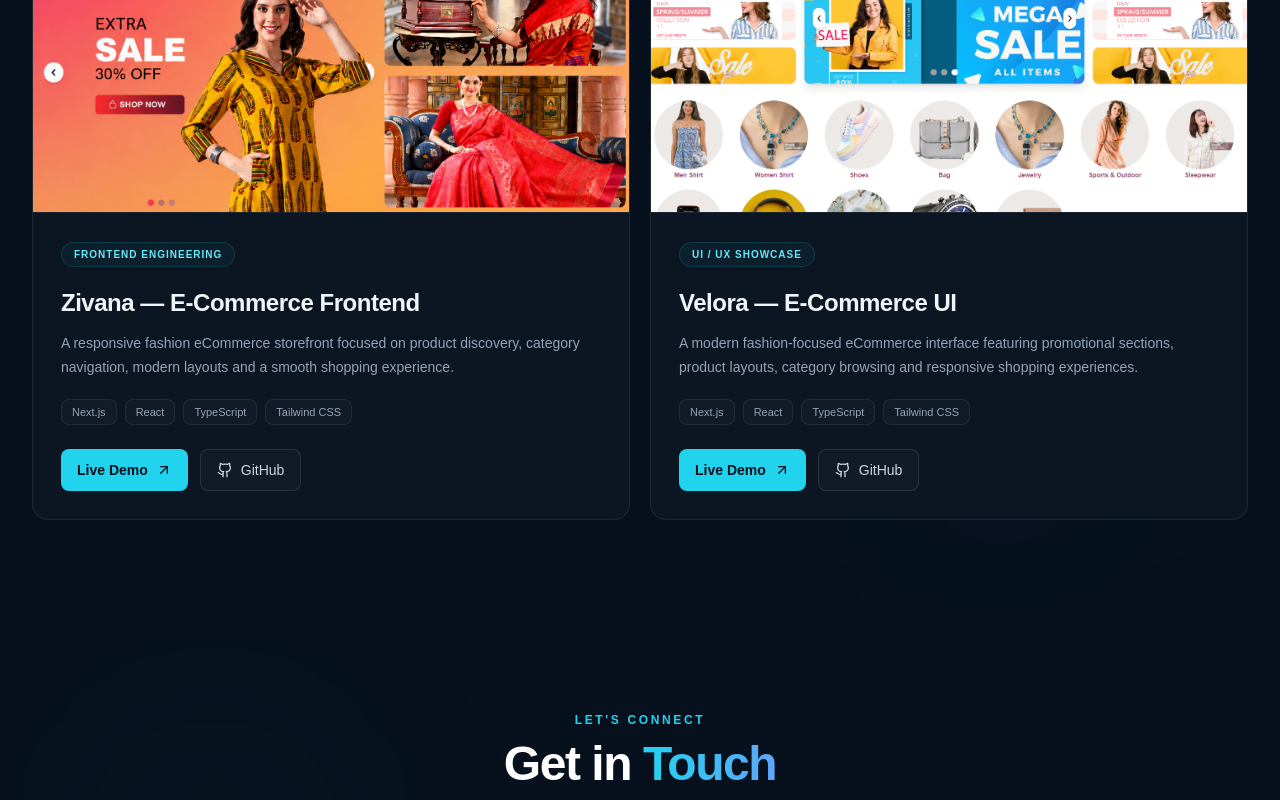
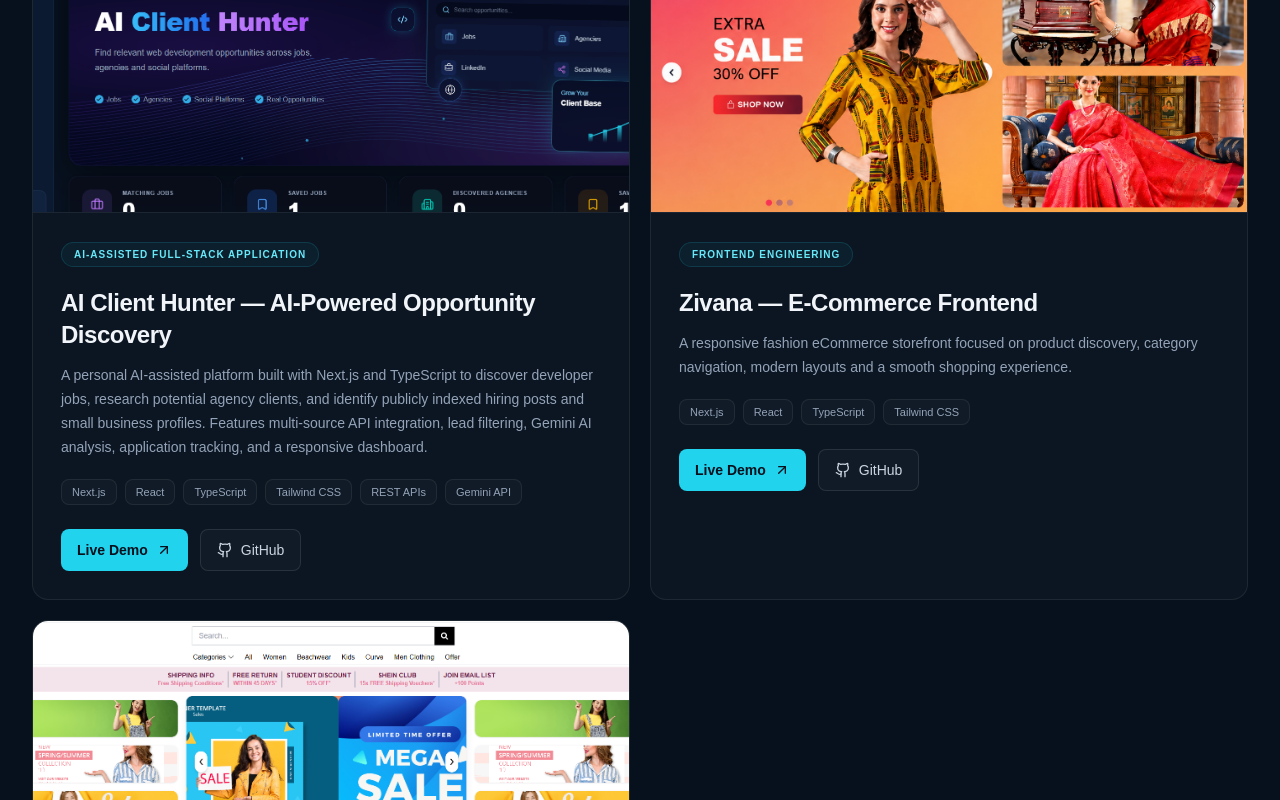
Before and after one commit to Fatema-Akther/fatema-portfolio, a Next.js app: page / in a window 1280 px wide. Shown: the part 3558-4358 px from the top of the page. Built offline with nearby package versions, Linux system fonts and the light colour scheme.

Commit message:
upddate portfolio

```diff
--- a/src/components/Projects.tsx
+++ b/src/components/Projects.tsx
@@ -1,291 +1,3 @@
-
-
-
-
-
-
-// "use client";
-
-// import Image from "next/image";
-
-// interface Project {
-//   title: string;
-//   description: string;
-//   image: string;
-//   live: string;
-//   github?: string;
-//   frontendGithub?: string;
-//   backendGithub?: string;
-//   caseStudy?: string;
-//   tech: string[];
-// }
-
-// export default function Projects() {
-//   const projects: Project[] = [
-//     {
-//       title: "Complete eCommerce Management System",
-
-//       description:
-//         "A complete eCommerce business management system built with Next.js, NestJS, and PostgreSQL, featuring product management, inventory tracking, order processing, Stripe mock payment, Shippo API integration, and an admin dashboard.",
-
-//       image: "/images/1.png",
-
-//       live: "https://www.sumashop.xyz/",
-
-//       caseStudy: "/pdf/ecommerce-case-study1.pdf",
-
-//       frontendGithub:
-//         "https://github.com/Fatema-Akther/My_Shop_Frontend",
-
-//       backendGithub:
-//         "https://github.com/Fatema-Akther/My_Shop_Backend",
-
-//       tech: [
-//         "Next.js",
-//         "NestJS",
-//         "TypeScript",
-//         "PostgreSQL",
-//         "Tailwind CSS",
-//       ],
-//     },
-
-//     {
-//       title: "E-Commerce Frontend",
-
-//       description:
-//         "A modern and responsive eCommerce frontend built with Next.js and Tailwind CSS, focused on clean UI, product browsing, responsive layouts, and a smooth shopping experience.",
-
-//       image: "/images/homepage2.png",
-
-//       live: "https://e-commerce-frontend-murex-mu.vercel.app/",
-
-//       github:
-//         "https://github.com/Fatema-Akther/nextjs-ecommerce-ui",
-
-//       tech: [
-//         "Next.js",
-//         "React",
-//         "TypeScript",
-//         "Tailwind CSS",
-//       ],
-//     },
-
-//     {
-//       title: "Velora — E-Commerce UI",
-
-//       description:
-//         "A fashion-focused eCommerce UI built with Next.js and Tailwind CSS, featuring modern product layouts, category browsing, promotional sections, and responsive shopping experiences.",
-
-//       image: "/images/3.png",
-
-//       live: "https://e-commerce-frontend-project-2.vercel.app/",
-
-//       github:
-//         "https://github.com/Fatema-Akther/velora-ecommerce-frontend",
-
-//       tech: [
-//         "Next.js",
-//         "React",
-//         "TypeScript",
-//         "Tailwind CSS",
-//       ],
-//     },
-//   ];
-
-//   const featuredProject = projects[0];
-//   const otherProjects = projects.slice(1);
-
-//   return (
-//     <section
-//       id="projects"
-//       className="min-h-screen bg-gradient-to-br from-gray-800 via-teal-900 to-emerald-900 px-6 py-20 text-gray-100 md:px-20"
-//     >
-//       {/* Section Heading */}
-//       <div className="mx-auto max-w-7xl">
-//         <div className="mb-12 text-center">
-//           <p className="mb-3 text-sm font-semibold uppercase tracking-[0.3em] text-cyan-300">
-//             My Work
-//           </p>
-
-//           <h2 className="text-4xl font-bold text-cyan-400 md:text-5xl">
-//             Featured Projects
-//           </h2>
-
-//           <p className="mx-auto mt-4 max-w-2xl text-sm leading-relaxed text-gray-300 md:text-base">
-//             A selection of full-stack, frontend engineering, and
-//             modern eCommerce UI projects.
-//           </p>
-//         </div>
-
-//         {/* =========================
-//             FEATURED PROJECT
-//         ========================== */}
-//         <div className="mb-12 overflow-hidden rounded-3xl border border-cyan-400/20 bg-gray-900/80 shadow-2xl backdrop-blur-sm">
-//           {/* Featured Badge */}
-//           <div className="px-6 pt-6 md:px-8">
-//             <span className="inline-flex rounded-full border border-cyan-400/30 bg-cyan-400/10 px-4 py-1.5 text-xs font-semibold uppercase tracking-wider text-cyan-300">
-//               Featured Full-Stack Project
-//             </span>
-//           </div>
-
-//           {/* Featured Image */}
-//           <div className="relative mx-6 mt-6 h-[240px] overflow-hidden rounded-2xl border border-white/10 md:mx-8 md:h-[430px]">
-//             <Image
-//               src={featuredProject.image}
-//               alt={featuredProject.title}
-//               fill
-//               priority
-//               className="object-cover object-top transition duration-500 hover:scale-[1.02]"
-//             />
-//           </div>
-
-//           {/* Featured Content */}
-//           <div className="p-6 md:p-8">
-//             <h3 className="text-2xl font-bold text-cyan-400 md:text-3xl">
-//               {featuredProject.title}
-//             </h3>
-
-//             <p className="mt-4 max-w-4xl text-sm leading-7 text-gray-300 md:text-base">
-//               {featuredProject.description}
-//             </p>
-
-//             {/* Tech */}
-//             <div className="mt-5 flex flex-wrap gap-2">
-//               {featuredProject.tech.map((tech) => (
-//                 <span
-//                   key={tech}
-//                   className="rounded-full border border-white/10 bg-white/10 px-3 py-1.5 text-xs font-medium text-gray-200"
-//                 >
-//                   {tech}
-//                 </span>
-//               ))}
-//             </div>
-
-//             {/* Buttons */}
-//             <div className="mt-7 flex flex-wrap gap-3">
-//               <a
-//                 href={featuredProject.live}
-//                 target="_blank"
-//                 rel="noopener noreferrer"
-//                 className="rounded-full bg-cyan-400 px-5 py-2.5 text-sm font-semibold text-black transition hover:bg-cyan-300"
-//               >
-//                 Live Demo
-//               </a>
-
-//               {featuredProject.caseStudy && (
-//                 <a
-//                   href={featuredProject.caseStudy}
-//                   target="_blank"
-//                   rel="noopener noreferrer"
-//                   className="rounded-full border border-cyan-400 px-5 py-2.5 text-sm font-semibold text-cyan-400 transition hover:bg-cyan-400 hover:text-black"
-//                 >
-//                   Case Study
-//                 </a>
-//               )}
-
-//               {featuredProject.frontendGithub && (
-//                 <a
-//                   href={featuredProject.frontendGithub}
-//                   target="_blank"
-//                   rel="noopener noreferrer"
-//                   className="rounded-full border border-cyan-400 px-5 py-2.5 text-sm font-semibold text-cyan-400 transition hover:bg-cyan-400 hover:text-black"
-//                 >
-//                   Frontend GitHub
-//                 </a>
-//               )}
-
-//               {featuredProject.backendGithub && (
-//                 <a
-//                   href={featuredProject.backendGithub}
-//                   target="_blank"
-//                   rel="noopener noreferrer"
-//                   className="rounded-full border border-cyan-400 px-5 py-2.5 text-sm font-semibold text-cyan-400 transition hover:bg-cyan-400 hover:text-black"
-//                 >
-//                   Backend GitHub
-//                 </a>
-//               )}
-//             </div>
-//           </div>
-//         </div>
-
-//         {/* =========================
-//             PROJECT 2 + PROJECT 3
-//         ========================== */}
-//         <div className="grid gap-8 md:grid-cols-2">
-//           {otherProjects.map((project, index) => (
-//             <article
-//               key={project.title}
-//               className="group overflow-hidden rounded-3xl border border-white/10 bg-gray-900/70 shadow-xl transition duration-300 hover:-translate-y-2 hover:border-cyan-400/30 hover:shadow-2xl"
-//             >
-//               {/* Image */}
-//               <div className="relative h-56 w-full overflow-hidden md:h-64">
-//                 <Image
-//                   src={project.image}
-//                   alt={project.title}
-//                   fill
-//                   className="object-cover object-top transition duration-500 group-hover:scale-105"
-//                 />
-//               </div>
-
-//               {/* Content */}
-//               <div className="p-6">
-//                 {/* Badge */}
-//                 <span className="mb-4 inline-flex rounded-full border border-cyan-400/20 bg-cyan-400/10 px-3 py-1 text-xs font-semibold text-cyan-300">
-//                   {index === 0
-//                     ? "Frontend Engineering"
-//                     : "UI / UX Showcase"}
-//                 </span>
-
-//                 <h3 className="text-2xl font-bold text-cyan-400">
-//                   {project.title}
-//                 </h3>
-
-//                 <p className="mt-3 text-sm leading-6 text-gray-300">
-//                   {project.description}
-//                 </p>
-
-//                 {/* Tech */}
-//                 <div className="mt-5 flex flex-wrap gap-2">
-//                   {project.tech.map((tech) => (
-//                     <span
-//                       key={tech}
-//                       className="rounded-full border border-white/10 bg-white/10 px-3 py-1 text-xs font-medium text-gray-200"
-//                     >
-//                       {tech}
-//                     </span>
-//                   ))}
-//                 </div>
-
-//                 {/* Buttons */}
-//                 <div className="mt-6 flex flex-wrap gap-3">
-//                   <a
-//                     href={project.live}
-//                     target="_blank"
-//                     rel="noopener noreferrer"
-//                     className="rounded-full bg-cyan-400 px-5 py-2.5 text-sm font-semibold text-black transition hover:bg-cyan-300"
-//                   >
-//                     Live Demo
-//                   </a>
-
-//                   {project.github && (
-//                     <a
-//                       href={project.github}
-//                       target="_blank"
-//                       rel="noopener noreferrer"
-//                       className="rounded-full border border-cyan-400 px-5 py-2.5 text-sm font-semibold text-cyan-400 transition hover:bg-cyan-400 hover:text-black"
-//                     >
-//                       GitHub
-//                     </a>
-//                   )}
-//                 </div>
-//               </div>
-//             </article>
-//           ))}
-//         </div>
-//       </div>
-//     </section>
-//   );
-// }
 
 
 
@@ -344,6 +56,36 @@ export default function Projects() {
 
       category: "Full-Stack Application",
     },
+
+
+
+
+
+
+{
+  title: "AI Client Hunter — AI-Powered Opportunity Discovery",
+
+  description:
+    "A personal AI-assisted platform built with Next.js and TypeScript to discover developer jobs, research potential agency clients, and identify publicly indexed hiring posts and small business profiles. Features multi-source API integration, lead filtering, Gemini AI analysis, application tracking, and a responsive dashboard.",
+
+  image: "/images/ai-client-hunter.png",
+
+  live: "https://ai-client-hunter.netlify.app/",
+
+  github: "YOUR_GITHUB_REPOSITORY_URL",
+
+  tech: [
+    "Next.js",
+    "React",
+    "TypeScript",
+    "Tailwind CSS",
+    "REST APIs",
+    "Gemini API",
+  ],
+
+  category: "AI-Assisted Full-Stack Application",
+},
+
 
     {
       title: "Zivana — E-Commerce Frontend",
```
Also changed, not shown: public/images/ai-client-hunter.png (added).
